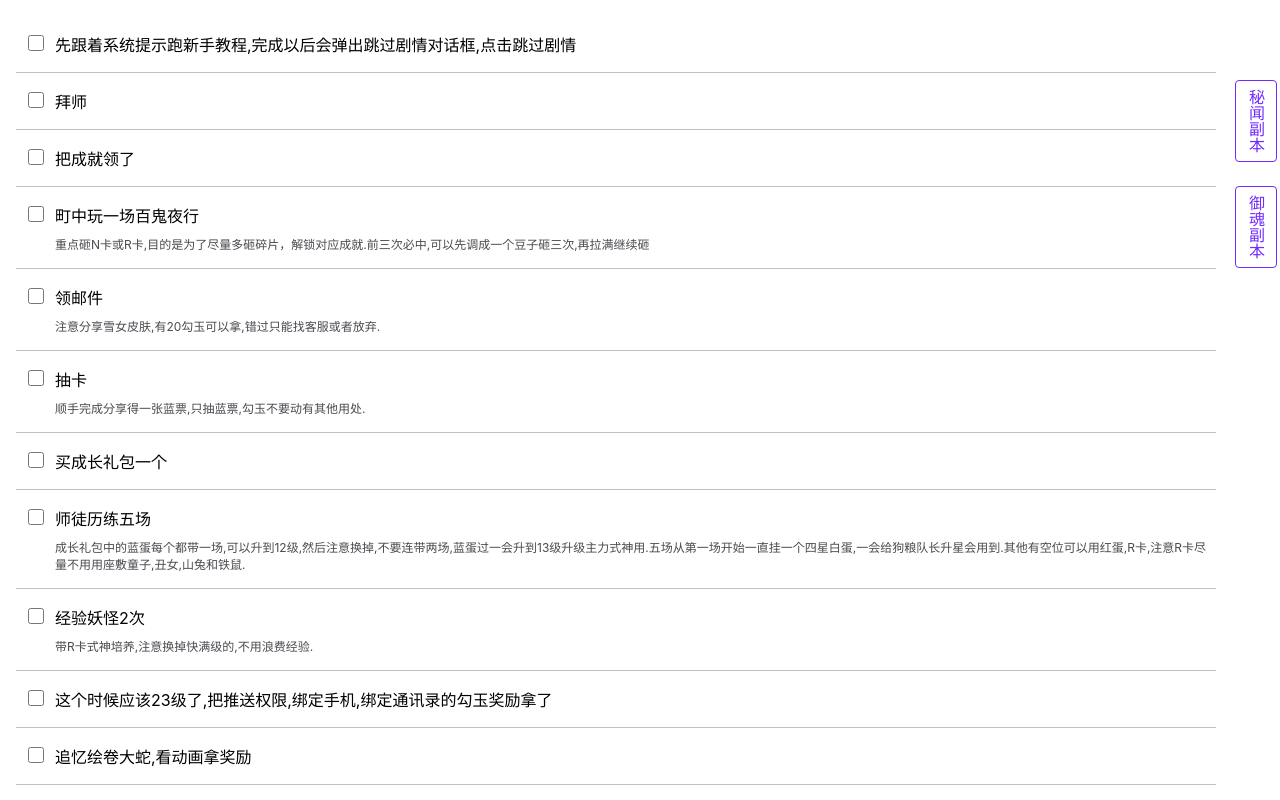
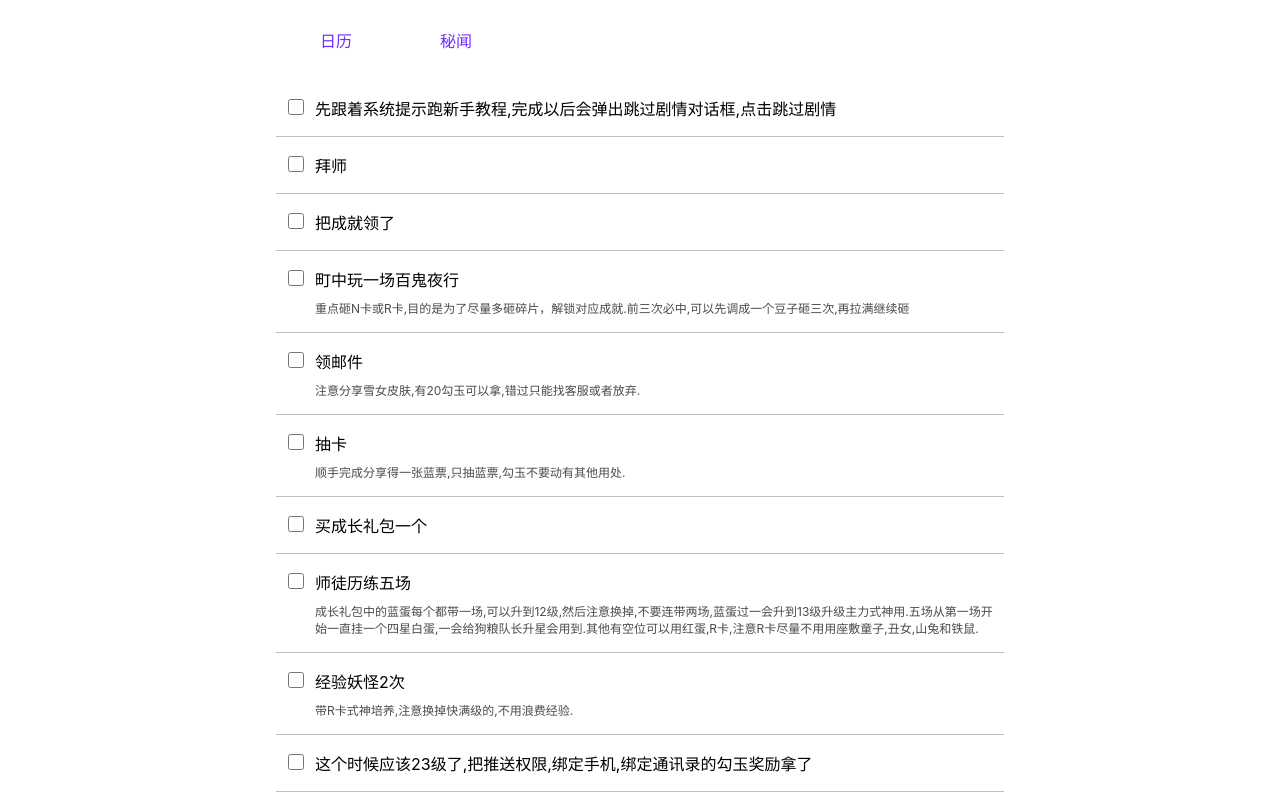
Before and after one commit to yizhang199/yys-guide-calendar, a React (Create React App) app: page /yys-guide-calendar/detail/1 in a window 1280 px wide. Built offline with nearby package versions, Linux system fonts and the light colour scheme.

Commit message:
update app header and routes

```diff
--- a/src/App.js
+++ b/src/App.js
@@ -19,6 +19,8 @@ function App() {
 
     // Convert the difference to days
     const diffInDays = Math.ceil(diffInMilliseconds / (1000 * 60 * 60 * 24));
+
+    if (diffInDays > 15) return 1;
 
     return diffInDays;
   });
--- a/src/App.module.scss
+++ b/src/App.module.scss
@@ -1,19 +1,16 @@
 .app {
-  padding: 1rem;
   width: 100%;
-  max-width: 728px;
   height: 100%;
   /* display: flex; */
   align-items: center;
   justify-content: flex-start;
   overflow: auto;
   position: relative;
-  border-left: 1px solid rgba(0, 0, 0, 0.5);
-  border-right: 1px solid rgba(0, 0, 0, 0.5);
   flex-direction: column;
 
   .header {
     padding: 1rem;
+    padding-top: 0;
     font-size: 1.5rem;
     font-weight: bold;
     color: var(--secondary-text-color);
@@ -51,7 +48,8 @@
       justify-content: space-around;
       box-shadow: 0 0 2px var(--grey-background-color);
       cursor: pointer;
-      span, small {
+      span,
+      small {
         white-space: nowrap;
         pointer-events: none;
       }
--- /dev/null
+++ b/src/components/AppHeader/AppHeader.jsx
@@ -0,0 +1,31 @@
+import React from 'react';
+import { NavLink } from 'react-router-dom';
+
+import styles from './AppHeader.module.scss';
+
+const navs = [
+  { label: '日历', to: '/' },
+  { label: '秘闻', to: '/secrets' },
+];
+
+function AppHeader() {
+  return (
+    <div className={styles.appHeader}>
+      {navs.map((nav) => (
+        <NavLink
+          key={nav.label}
+          className={({ isActive, isPending }) =>
+            `${styles.navLink} ${isActive ? styles.active : ''} ${
+              isPending ? styles.pending : ''
+            }`
+          }
+          to={nav.to}
+        >
+          {nav.label}
+        </NavLink>
+      ))}
+    </div>
+  );
+}
+
+export default AppHeader;
--- /dev/null
+++ b/src/components/AppHeader/AppHeader.module.scss
@@ -0,0 +1,19 @@
+.appHeader {
+  height: 5rem;
+  width: 100%;
+  display: flex;
+  align-items: center;
+  justify-content: flex-start;
+  .navLink {
+    text-decoration: none;
+    color: var(--base-color);
+    padding: 0.6875rem 2.75rem;
+    border-radius: 0.25rem;
+    &.active {
+      background: #fff;
+      box-shadow: 0 2px 25px rgba(33, 33, 33, 0.15);
+      color: #000;
+      font-weight: 600;
+    }
+  }
+}
--- /dev/null
+++ b/src/components/Layout/Layout.jsx
@@ -0,0 +1,17 @@
+import React from 'react';
+import AppHeader from '../AppHeader/AppHeader';
+
+import { Outlet } from 'react-router';
+
+import styles from './Layout.module.scss';
+
+function Layout() {
+  return (
+    <div className={styles.layout}>
+      <AppHeader />
+      <Outlet />
+    </div>
+  );
+}
+
+export default Layout;
--- /dev/null
+++ b/src/components/Layout/Layout.module.scss
@@ -0,0 +1,8 @@
+.layout {
+  width: 100%;
+  max-width: 728px;
+  display: flex;
+  flex-direction: column;
+  align-items: center;
+  justify-content: flex-start;
+}
--- a/src/pages/Detail/Detail.jsx
+++ b/src/pages/Detail/Detail.jsx
@@ -1,5 +1,5 @@
 import React from 'react';
-import { useParams, NavLink } from 'react-router-dom';
+import { useParams } from 'react-router-dom';
 import Guides from '../../data/guides.json';
 import styles from './Detail.module.scss';
 
@@ -30,11 +30,6 @@ function Detail() {
           );
         })}
       </div>
-      <div className={styles.navigation}>
-        <NavLink to="/secrets">秘闻副本</NavLink>
-        <NavLink to="/soul">御魂副本</NavLink>
-        {/* <NavLink to="/gear">师徒副本</NavLink> */}
-      </div>
     </div>
   );
 }
--- a/src/pages/Detail/Detail.module.scss
+++ b/src/pages/Detail/Detail.module.scss
@@ -31,7 +31,6 @@
 }
 .taskList {
   flex: 1;
-  padding: 1rem;
   .task {
     width: 100%;
     padding: 1rem 0.5rem;
```
Also changed, not shown: src/index.js (+8 -2 lines).
